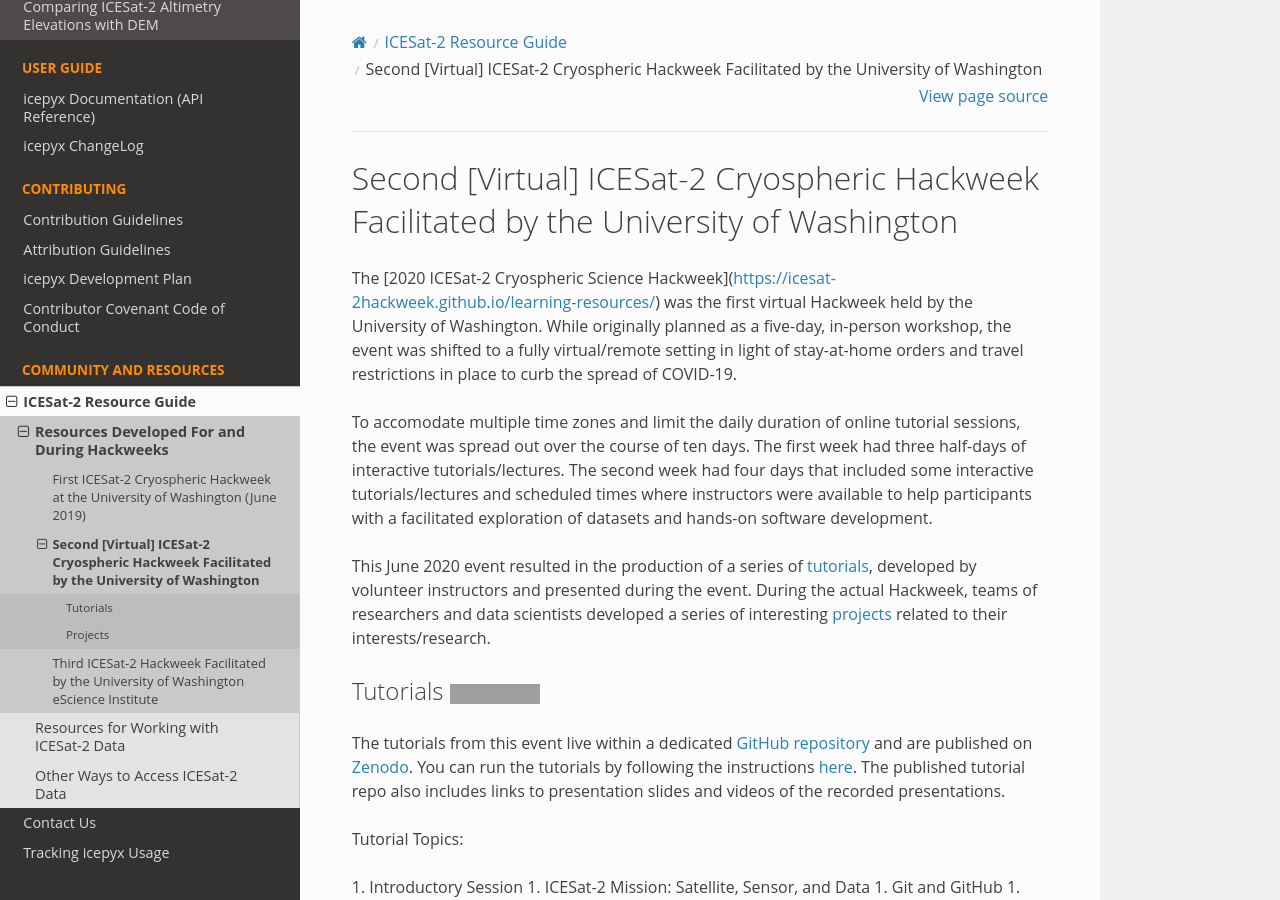
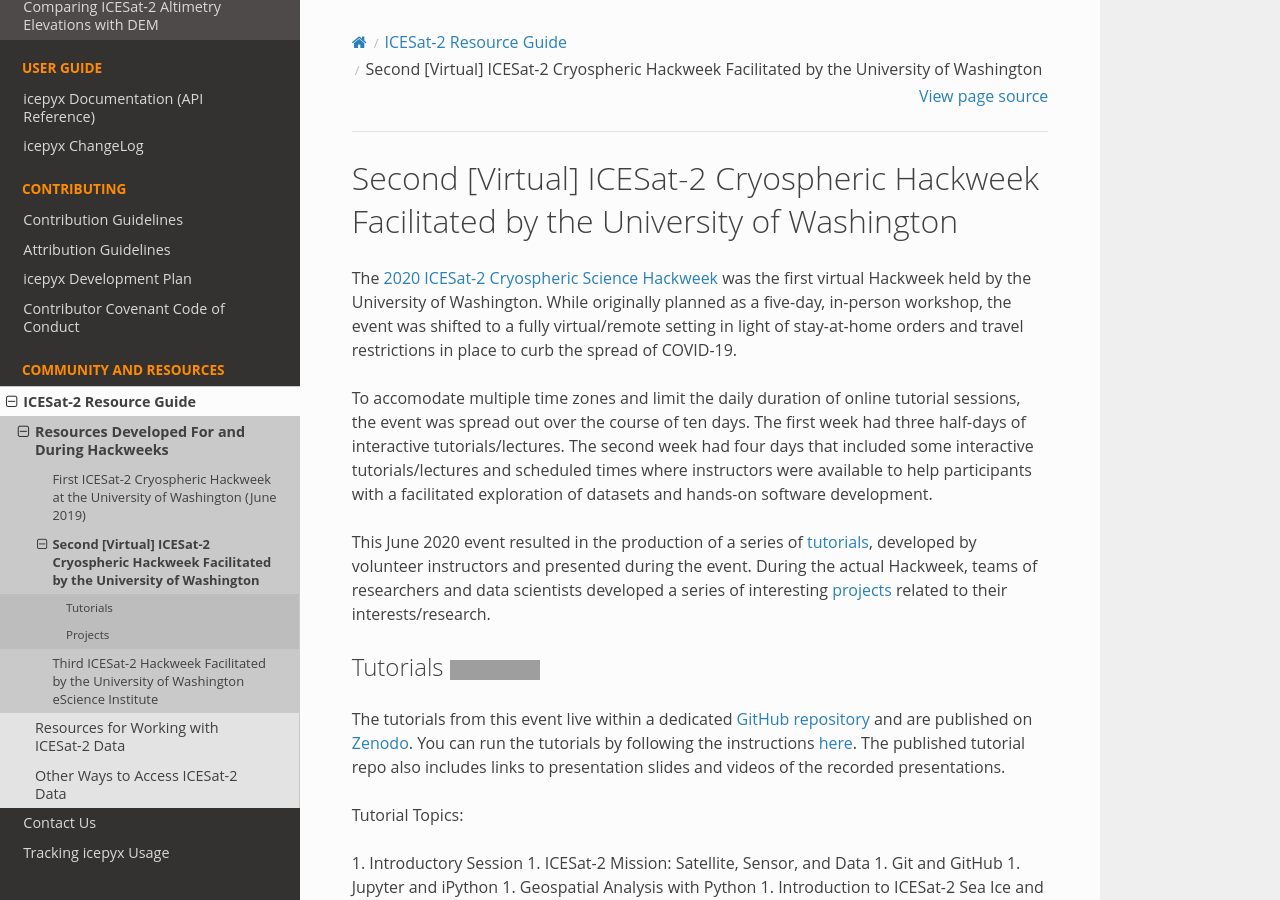
Before and after one commit to icesat2py/icepyx, a Sphinx documentation site: the page built from doc/source/community/resources/2020_IS2_HW.rst, in a window 1280 px wide and 900 px high. Built offline with Sphinx 7.4.7 and the Read the Docs theme 2.0.0, drawn with Linux system fonts in a browser that asks for light colours; the version number could not be read and is left out; grey boxes are pictures that could not be loaded.

Commit message:
fix md link to rst

```diff
--- a/doc/source/community/resources/2020_IS2_HW.rst
+++ b/doc/source/community/resources/2020_IS2_HW.rst
@@ -2,7 +2,7 @@
 
 Second [Virtual] ICESat-2 Cryospheric Hackweek Facilitated by the University of Washington
 ------------------------------------------------------------------------------------------
-The [2020 ICESat-2 Cryospheric Science Hackweek](https://icesat-2hackweek.github.io/learning-resources/) was the
+The `2020 ICESat-2 Cryospheric Science Hackweek <https://icesat-2hackweek.github.io/learning-resources/>`_ was the
 first virtual Hackweek held by the University of Washington.
 While originally planned as a five-day, in-person workshop, the event was shifted to a fully virtual/remote setting in light of
 stay-at-home orders and travel restrictions in place to curb the spread of COVID-19.
@@ -23,7 +23,6 @@ During the actual Hackweek, teams of researchers and data scientists developed a
 
 Tutorials |Zenodo badge|
 ^^^^^^^^^^^^^^^^^^^^^^^^
-
 The tutorials from this event live within a dedicated `GitHub repository <https://github.com/ICESAT-2HackWeek/2020_ICESat-2_Hackweek_Tutorials>`_
 and are published on `Zenodo <https://doi.org/10.5281/zenodo.3966463>`_.
 You can run the tutorials by following the instructions `here <https://github.com/ICESAT-2HackWeek/2020_ICESat-2_Hackweek_Tutorials#re-create-the-icesat-2-hackweek-jupyterlab-environment-with-binder>`_.
```
